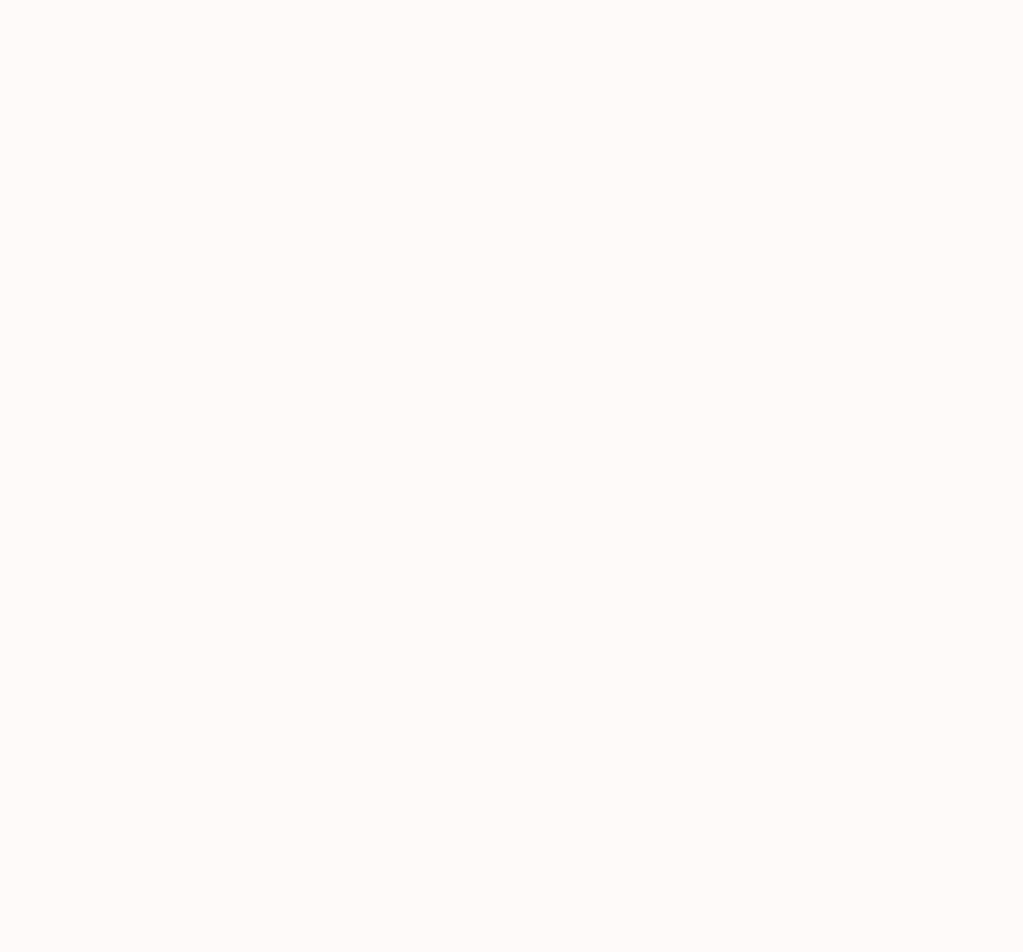
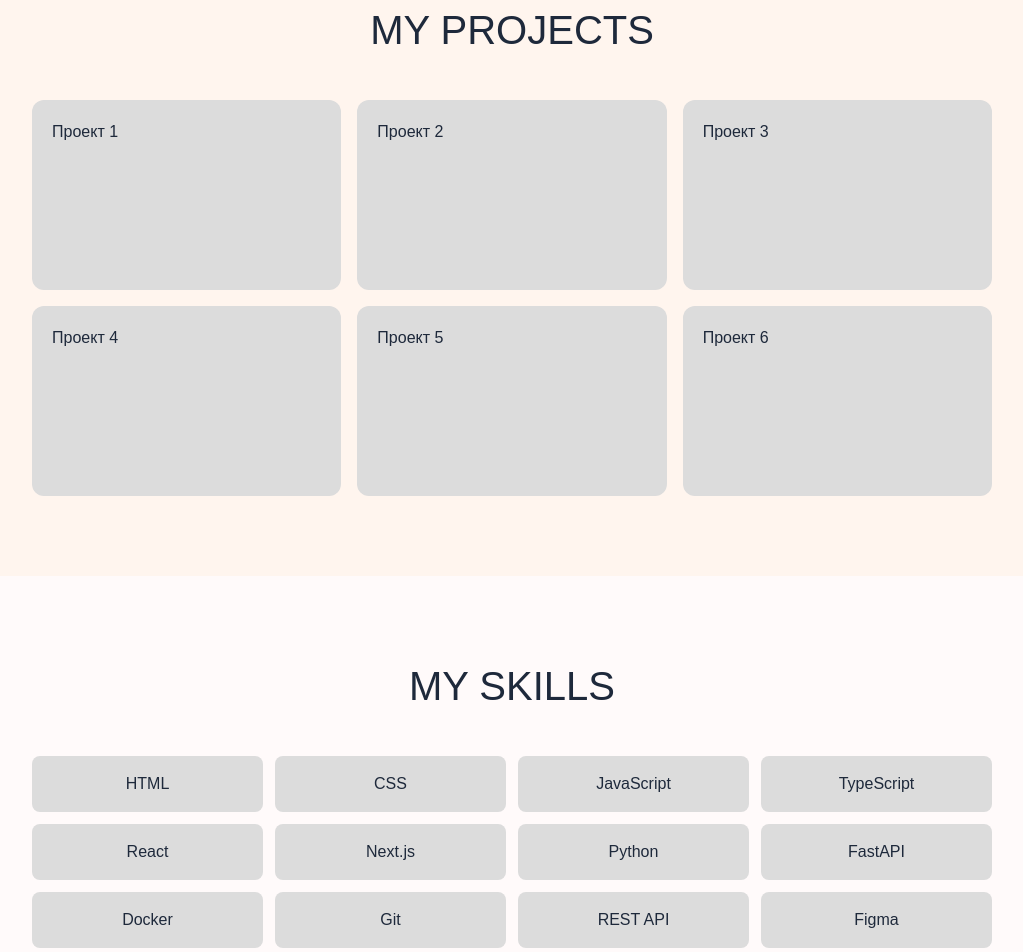
Before and after one commit to quwiier/my-portfolio-site, a Next.js app in the folder frontend/: page / in a window 1280 px wide. Shown: the part 1120-2072 px from the top of the page, without its empty margins (128-1151 px from the left). Before the commit the page ends 1040 px from the top, so only its background shows below. Built offline with nearby package versions, Linux system fonts and the light colour scheme.

Commit message:
feat: added sections projects and skills

```diff
--- a/frontend/src/app/globals.css
+++ b/frontend/src/app/globals.css
@@ -102,3 +102,92 @@ body {
     order: -1;
   }
 }
+
+.projects {
+  padding: 80px 20px;
+  background: var(--color-background-accent);
+}
+
+.projects__container {
+  max-width: var(--content-width);
+  margin: 0 auto;
+}
+
+.projects h2 {
+  margin: 0 0 40px;
+  text-align: center;
+  font-size: 2.5rem;
+}
+
+.projects__grid {
+  display: grid;
+  grid-template-columns: repeat(3, minmax(0, 1fr));
+  gap: 16px;
+}
+
+.project-card {
+  min-height: 190px;
+  padding: 20px;
+  border-radius: 12px;
+  background: var(--color-card);
+}
+
+.project-card h3 {
+  margin: 0;
+}
+
+@media (max-width: 700px) {
+  .projects__grid {
+    grid-template-columns: repeat(2, minmax(0, 1fr));
+  }
+}
+
+@media (max-width: 480px) {
+  .projects__grid {
+    grid-template-columns: 1fr;
+  }
+}
+
+.skills {
+  padding: 80px 20px;
+  background: var(--color-background);
+}
+
+.skills__container {
+  max-width: var(--content-width);
+  margin: 0 auto;
+}
+
+.skills h2 {
+  margin: 0 0 40px;
+  text-align: center;
+  font-size: 2.5rem;
+}
+
+.skills__grid {
+  display: grid;
+  grid-template-columns: repeat(4, minmax(0, 1fr));
+  gap: 12px;
+  margin: 0;
+  padding: 0;
+  list-style: none;
+}
+
+.skill-card {
+  padding: 16px;
+  border-radius: 8px;
+  background: var(--color-card);
+  text-align: center;
+}
+
+@media (max-width: 900px) {
+  .skills__grid {
+    grid-template-columns: repeat(3, minmax(0, 1fr));
+  }
+}
+
+@media (max-width: 700px) {
+  .skills__grid {
+    grid-template-columns: repeat(2, minmax(0, 1fr));
+  }
+}
--- a/frontend/src/app/page.tsx
+++ b/frontend/src/app/page.tsx
@@ -1,4 +1,28 @@
 import Image from "next/image";
+
+const projects = [
+  "Проект 1",
+  "Проект 2",
+  "Проект 3",
+  "Проект 4",
+  "Проект 5",
+  "Проект 6",
+];
+
+const skills = [
+  "HTML",
+  "CSS",
+  "JavaScript",
+  "TypeScript",
+  "React",
+  "Next.js",
+  "Python",
+  "FastAPI",
+  "Docker",
+  "Git",
+  "REST API",
+  "Figma",
+];
 
 export default function Home() {
   return (
@@ -30,6 +54,32 @@ export default function Home() {
           </div>
         </div>
       </section>
+      <section className="projects">
+        <div className="projects__container">
+          <h2>MY PROJECTS</h2>
+
+          <div className="projects__grid">
+            {projects.map((project) => (
+              <article className="project-card" key={project}>
+                <h3>{project}</h3>
+              </article>
+            ))}
+          </div>
+        </div>
+      </section>
+      <section className="skills">
+        <div className="skills__container">
+          <h2>MY SKILLS</h2>
+
+          <ul className="skills__grid">
+            {skills.map((skill) => (
+              <li className="skill-card" key={skill}>
+                {skill}
+              </li>
+            ))}
+          </ul>
+        </div>
+      </section>
     </main>
   );
 }
```
